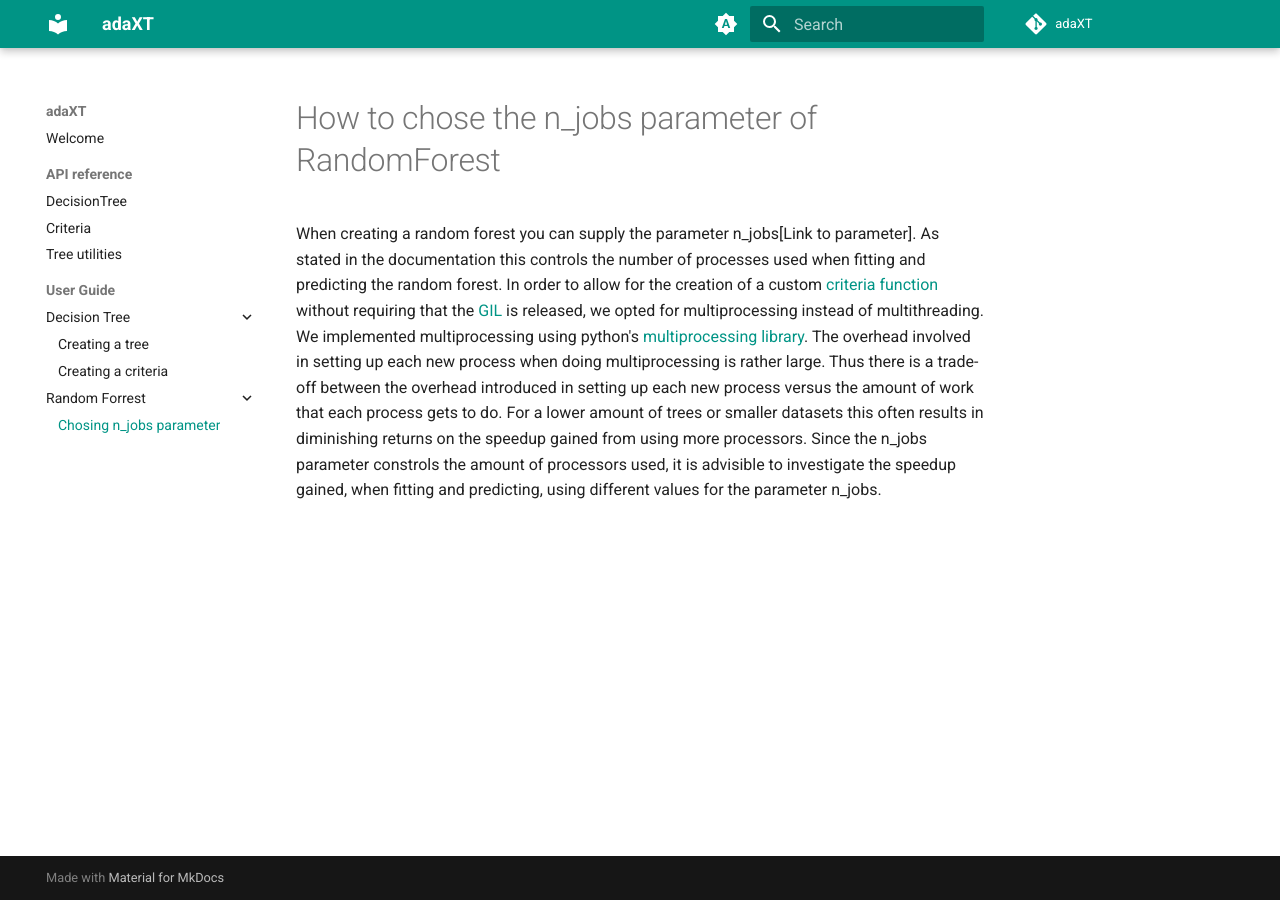
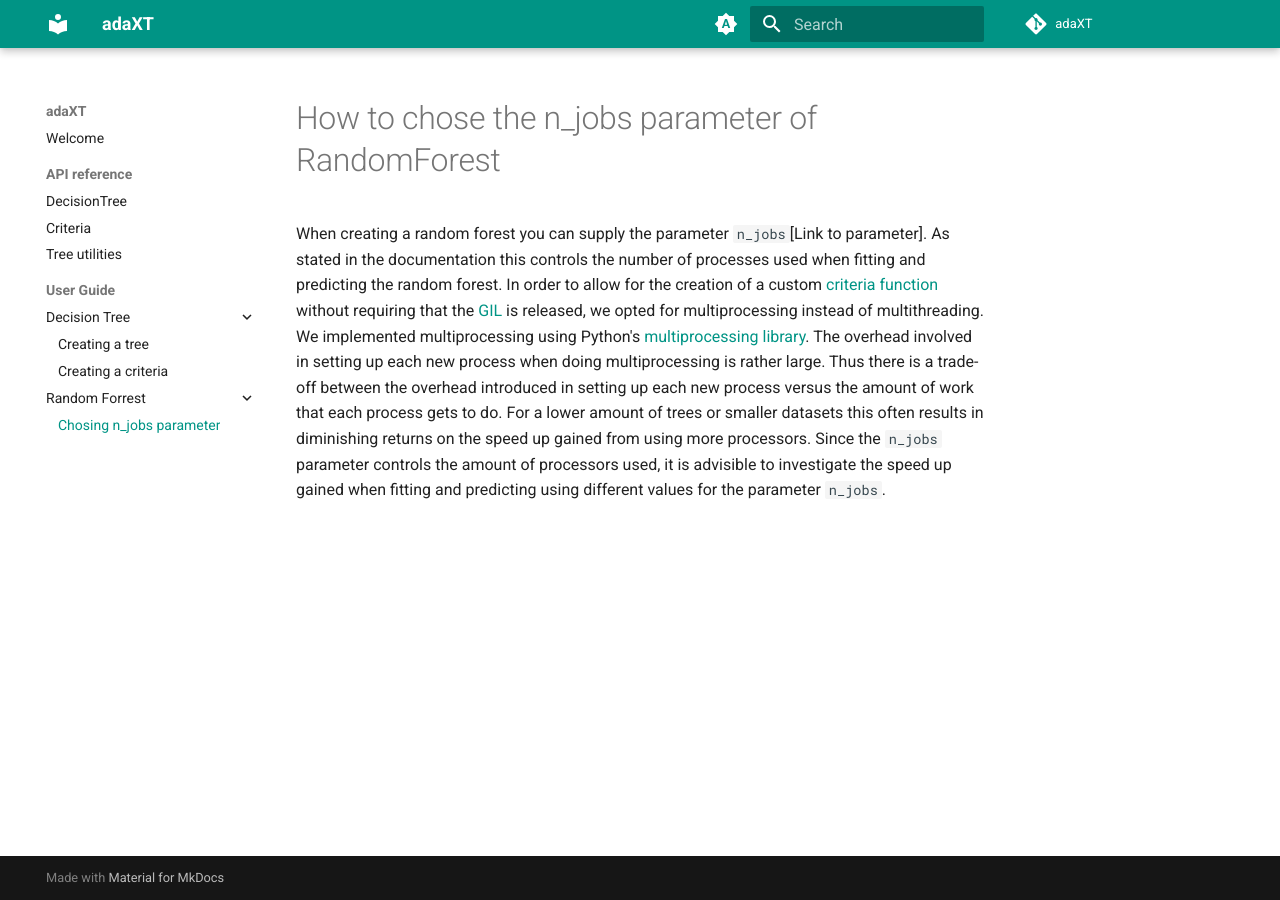
Before and after one commit to NiklasPfister/adaXT, an MkDocs documentation site: the page built from docs/RandomForrest/user_guide/chosing_n_jobs.md, in a window 1280 px wide. Built offline with MkDocs 1.6.1 and Material for MkDocs 9.7.7, drawn with Linux system fonts in a browser that asks for light colours; comment, search, counter and statistics services are not loaded.

Commit message:
Update chosing_n_jobs.md

```diff
--- a/docs/RandomForrest/user_guide/chosing_n_jobs.md
+++ b/docs/RandomForrest/user_guide/chosing_n_jobs.md
@@ -1,3 +1,3 @@
 # How to chose the n_jobs parameter of RandomForest
-When creating a random forest you can supply the parameter n_jobs[Link to parameter]. As stated in the documentation this controls the number of processes used when fitting and predicting the random forest. In order to allow for the creation of a custom [criteria function](../../decision_tree/examples/creatingACriteria.md) without requiring that the [GIL](https://wiki.python.org/moin/GlobalInterpreterLock) is released, we opted for multiprocessing instead of multithreading. We implemented multiprocessing using python's [multiprocessing library](https://docs.python.org/3/library/multiprocessing.html).
-The overhead involved in setting up each new process when doing multiprocessing is rather large. Thus there is a trade-off between the overhead introduced in setting up each new process versus the amount of work that each process gets to do. For a lower amount of trees or smaller datasets this often results in diminishing returns on the speedup gained from using more processors. Since the n_jobs parameter constrols the amount of processors used, it is advisible to investigate the speedup gained, when fitting and predicting, using different values for the parameter n_jobs.
+When creating a random forest you can supply the parameter `n_jobs`[Link to parameter]. As stated in the documentation this controls the number of processes used when fitting and predicting the random forest. In order to allow for the creation of a custom [criteria function](../../decision_tree/examples/creatingACriteria.md) without requiring that the [GIL](https://wiki.python.org/moin/GlobalInterpreterLock) is released, we opted for multiprocessing instead of multithreading. We implemented multiprocessing using Python's [multiprocessing library](https://docs.python.org/3/library/multiprocessing.html).
+The overhead involved in setting up each new process when doing multiprocessing is rather large. Thus there is a trade-off between the overhead introduced in setting up each new process versus the amount of work that each process gets to do. For a lower amount of trees or smaller datasets this often results in diminishing returns on the speed up gained from using more processors. Since the `n_jobs` parameter controls the amount of processors used, it is advisible to investigate the speed up gained when fitting and predicting using different values for the parameter `n_jobs`.
```
